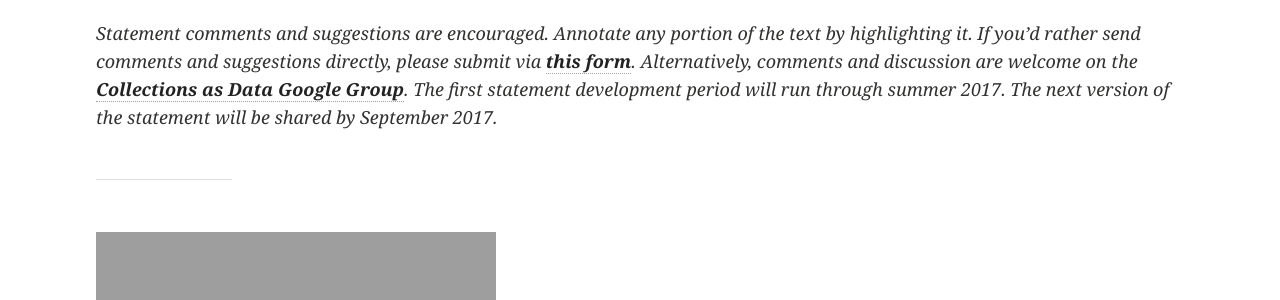
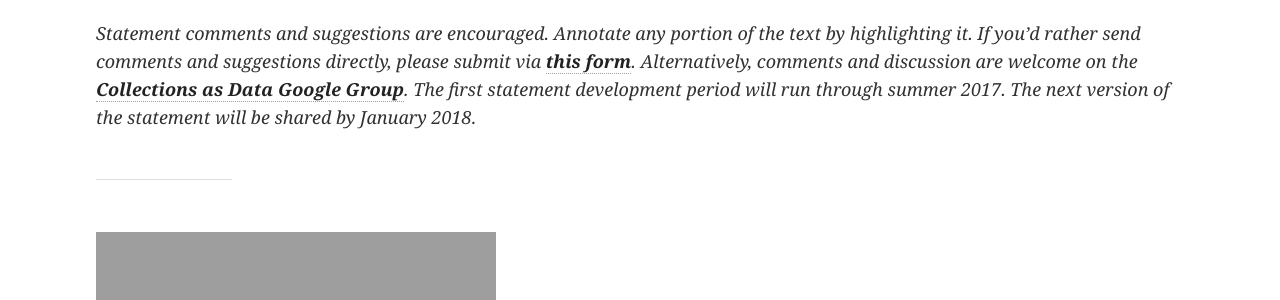
Before and after one commit to collectionsasdata/collectionsasdata.github.io, a Jekyll site: the page built from statement.markdown, in a window 1280 px wide and 900 px high. Shown: the part 243-543 px from the top of the window. Built offline with Jekyll 4.4.1, drawn with Linux system fonts in a browser that asks for light colours; a script that is not in the unit is left out.

Commit message:
Update statement.markdown

```diff
--- a/statement.markdown
+++ b/statement.markdown
@@ -5,7 +5,7 @@
 
 [***Learn more about the statement.***](https://collectionsasdata.github.io/devstatement/)
 
-*Statement comments and suggestions are encouraged. Annotate any portion of the text by highlighting it. If you’d rather send comments and suggestions directly, please submit via [**this form**](https://docs.google.com/forms/d/e/1FAIpQLScomC9tex3RHMQRTwOLfxSRFq14i5nnov7Km149qvCUO7JDpA/viewform?usp=sf_link). Alternatively, comments and discussion are welcome on the [**Collections as Data Google Group**](https://groups.google.com/forum/#!forum/collectionsasdata). The first statement development period will run through summer 2017. The next version of the statement will be shared by September 2017.*
+*Statement comments and suggestions are encouraged. Annotate any portion of the text by highlighting it. If you’d rather send comments and suggestions directly, please submit via [**this form**](https://docs.google.com/forms/d/e/1FAIpQLScomC9tex3RHMQRTwOLfxSRFq14i5nnov7Km149qvCUO7JDpA/viewform?usp=sf_link). Alternatively, comments and discussion are welcome on the [**Collections as Data Google Group**](https://groups.google.com/forum/#!forum/collectionsasdata). The first statement development period will run through summer 2017. The next version of the statement will be shared by January 2018.*
 
 ---
 ![](http://collectionsasdata.github.io/affinity.gif)
```
